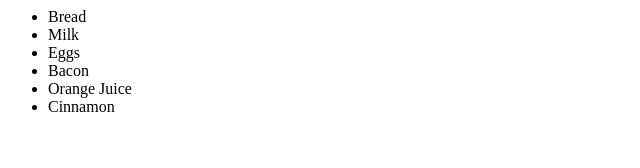
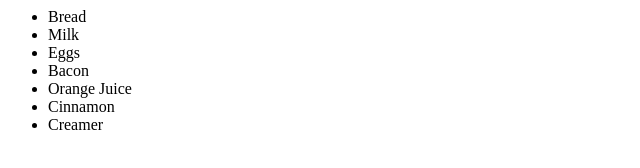
Before and after one commit to thecheneral/grocerylist, a plain HTML site: page index.html in a window 1280 px wide. Shown: the full height of the page, 0-640 px from the left. Drawn offline with Linux system fonts and the light colour scheme.

Commit message:
Added creamer to the list

```diff
--- a/index.html
+++ b/index.html
@@ -7,6 +7,7 @@
 			<li>Bacon</li>
 			<li>Orange Juice</li>
 			<li>Cinnamon</li>
+			<li>Creamer</li>
 
 		</ul>
 	</body>
```
